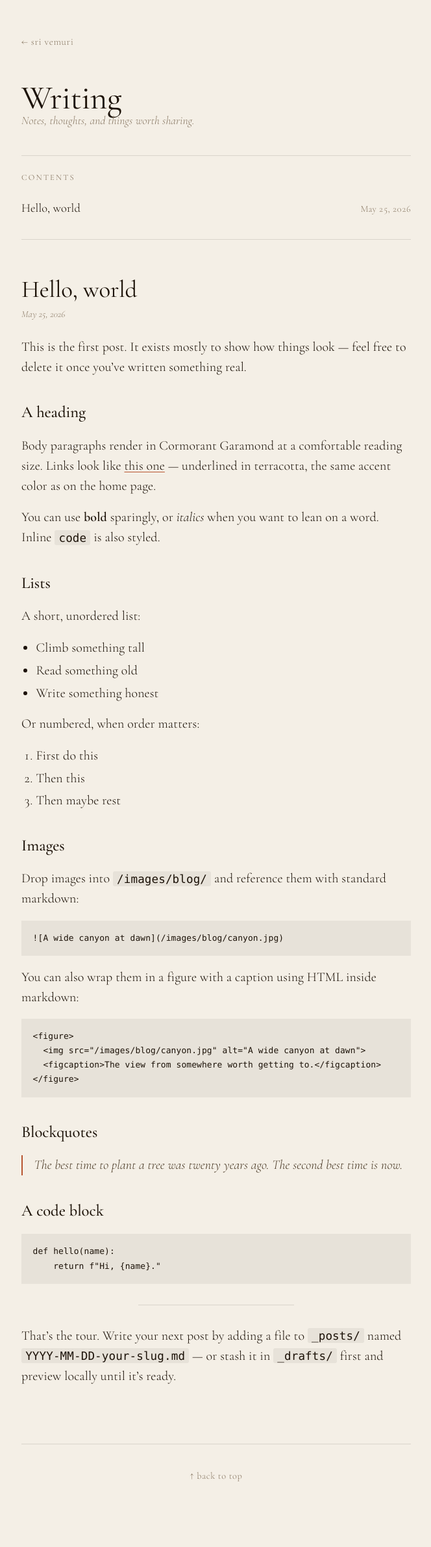
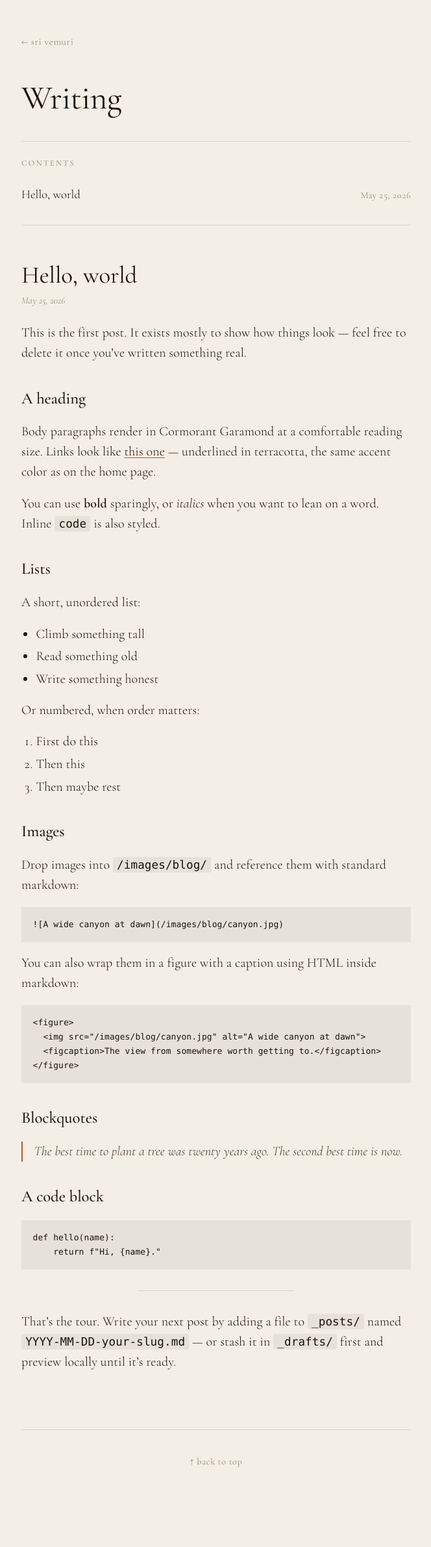
Before and after one commit to mistersri/MySRIQL, a Jekyll site: the page built from blog/index.html, in a window 1280 px wide. Shown: the whole page at 65% size, without its empty margins (307-971 px from the left). Built offline with Jekyll 4.4.1, drawn with Linux system fonts in a browser that asks for light colours; after the commit the page ends 2359 px from its top, so only the background shows below that.

Commit message:
Remove page-lede paragraph and unused CSS rule

```diff
--- a/blog/index.html
+++ b/blog/index.html
@@ -87,13 +87,6 @@ body {
   margin-top: 0.5rem;
 }
 
-.page-lede {
-  font-style: italic;
-  color: var(--muted);
-  font-size: 1.1rem;
-  line-height: 1.4;
-  margin-top: -0.2rem;
-}
 
 /* Table of contents */
 .toc {
@@ -296,7 +289,6 @@ article.post + article.post {
 
   <header>
     <h1 class="page-title">Writing</h1>
-    <p class="page-lede">Notes, thoughts, and things worth sharing.</p>
   </header>
 
   {% if site.posts.size > 0 %}
```
